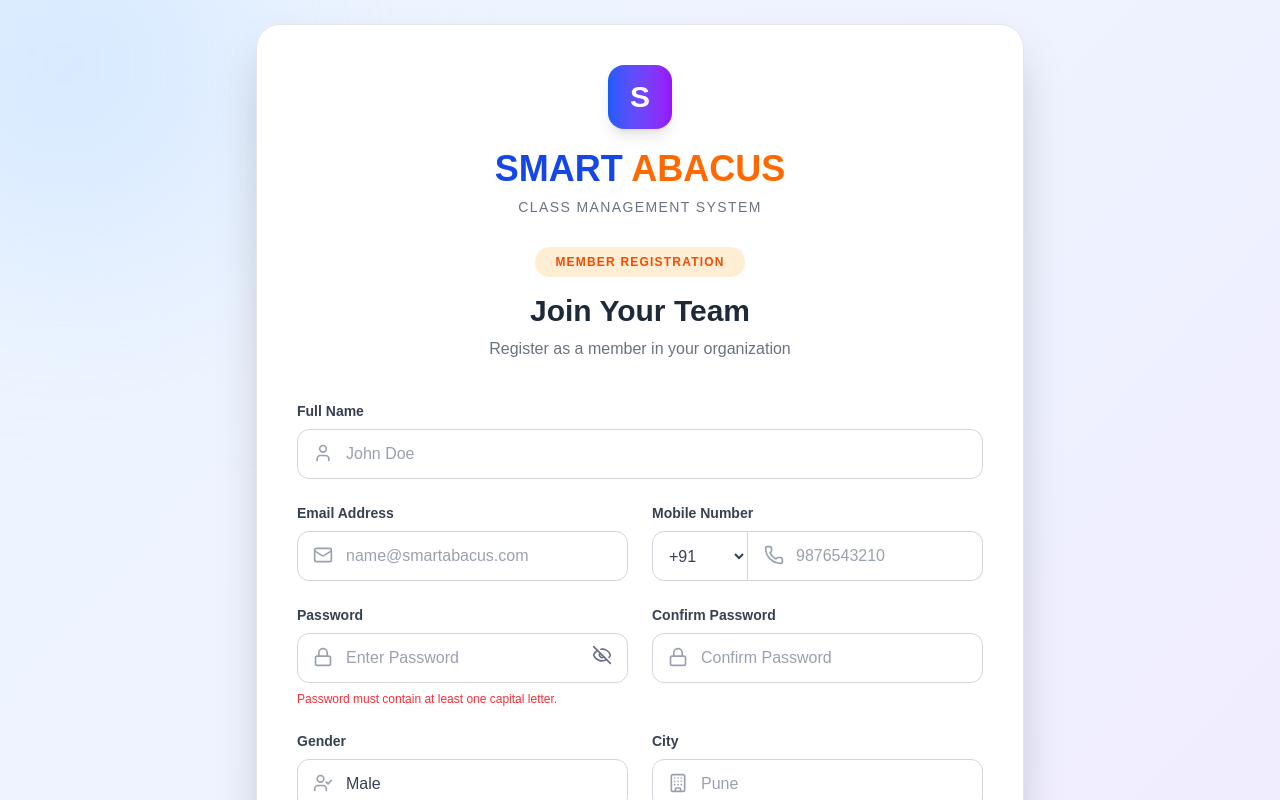
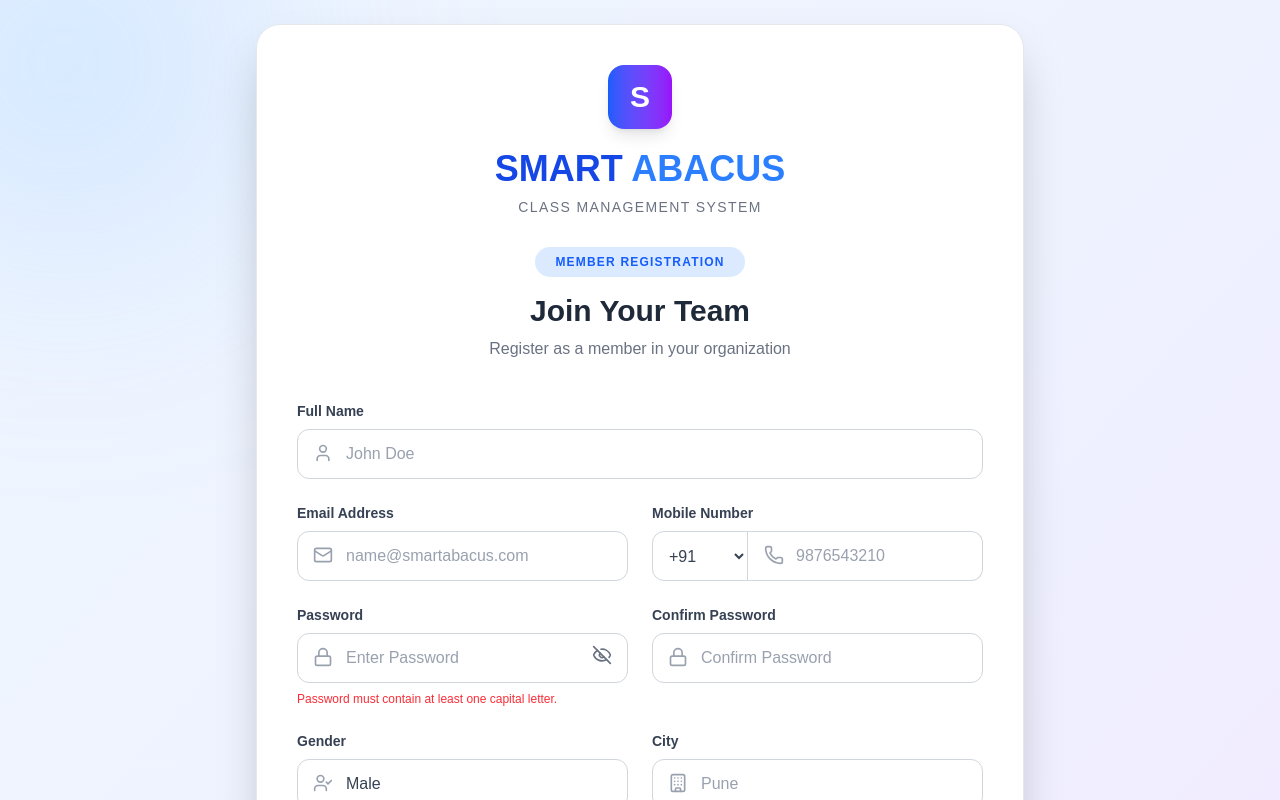
Before and after one commit to tejaskanawade04-creator/Smart-Abacus-Project, a Next.js app: page /pages/auth/register in a window 1280 px wide. Shown: the top 800 px of the page. Built offline with nearby package versions, Linux system fonts and the light colour scheme.

Commit message:
registration

```diff
--- a/src/app/pages/auth/register/page.jsx
+++ b/src/app/pages/auth/register/page.jsx
@@ -74,7 +74,7 @@ export default function RegisterPage() {
           </div>
 
           <h1 className="mt-5 text-4xl font-black text-blue-700">
-            SMART <span className="text-orange-500">ABACUS</span>
+            SMART <span className="text-blue-500">ABACUS</span>
           </h1>
 
           <p className="text-gray-500 mt-2 tracking-widest uppercase text-sm">
@@ -83,7 +83,7 @@ export default function RegisterPage() {
 
           <div className="mt-8">
 
-            <span className="px-5 py-2 rounded-full bg-orange-100 text-orange-600 text-xs font-bold uppercase tracking-widest">
+            <span className="px-5 py-2 rounded-full bg-blue-100 text-blue-600 text-xs font-bold uppercase tracking-widest">
               Member Registration
             </span>
 
```
